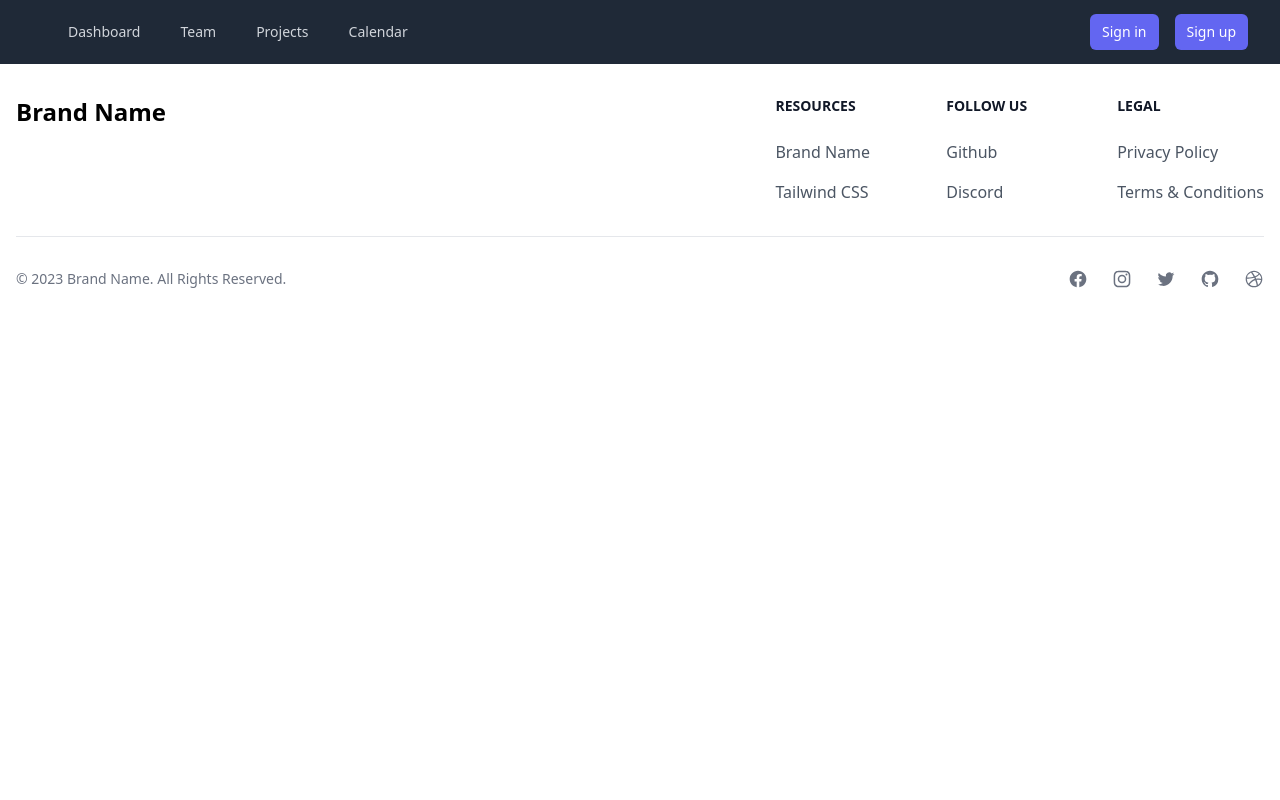
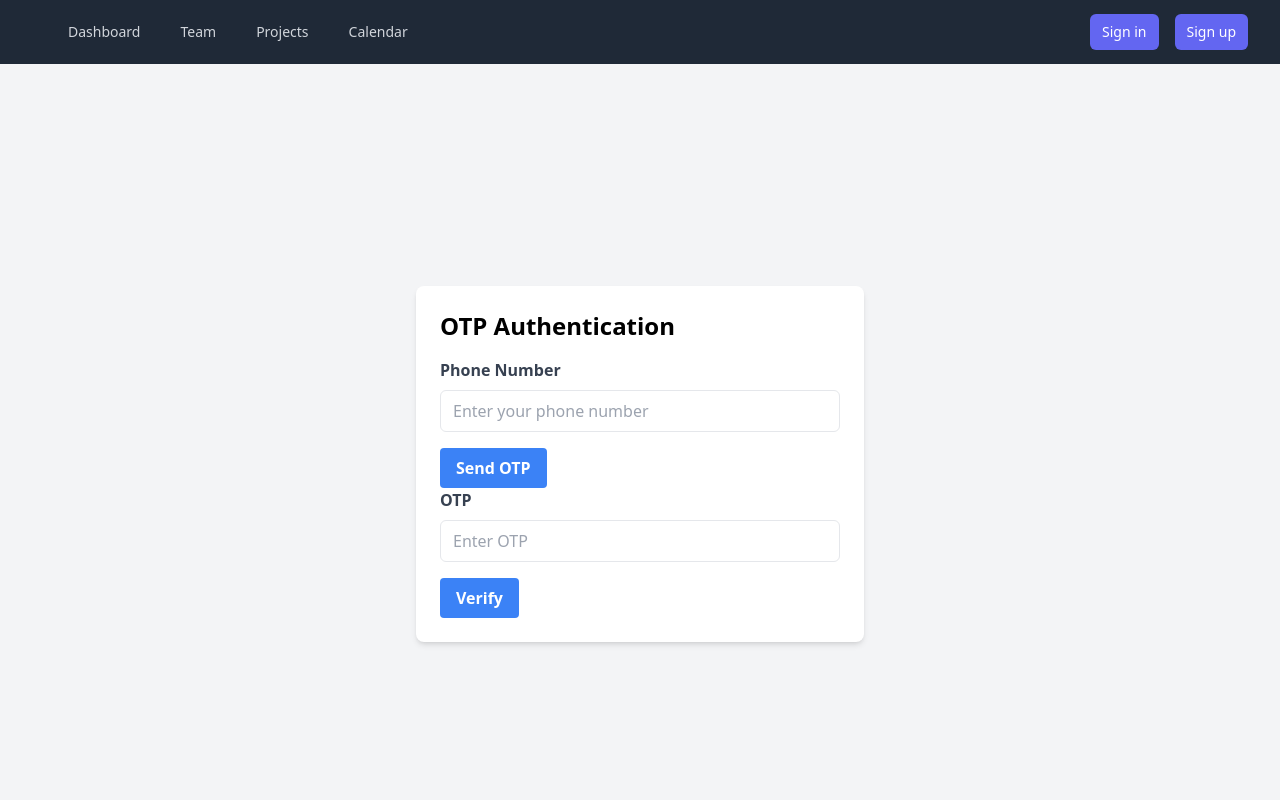
Before and after one commit to KishorBalgi/hackverse-4.0, a React (Create React App) app in the folder Frontend/: page /otp in a window 1280 px wide. Shown: the top 800 px of the page. Built offline with nearby package versions, Linux system fonts and the light colour scheme.

Commit message:
otp authentication added

```diff
--- a/Frontend/package.json
+++ b/Frontend/package.json
@@ -6,6 +6,7 @@
     "@testing-library/jest-dom": "^5.16.5",
     "@testing-library/react": "^13.4.0",
     "@testing-library/user-event": "^13.5.0",
+    "axios": "^1.3.5",
     "react": "^18.2.0",
     "react-dom": "^18.2.0",
     "react-router-dom": "^6.10.0",
--- a/Frontend/src/App.js
+++ b/Frontend/src/App.js
@@ -4,6 +4,7 @@ import SignUp from './Components/Authenticate/signup';
 import SignIn from './Components/Authenticate/signin';
 import Navbar from './Components/Navbar';
 import Footer from './Components/Footer';
+import OTP from './Components/Authenticate/otp';
 
 const App = () => {
   return (
@@ -12,6 +13,7 @@ const App = () => {
     <Routes>
       <Route path='/signup' element={<SignUp/>}/>
       <Route path='/signin' element={<SignIn/>}/>
+      <Route path='/otp' element={<OTP/>}/>
     </Routes>
     <Footer/>
     </>
--- /dev/null
+++ b/Frontend/src/Components/Authenticate/otp.jsx
@@ -0,0 +1,87 @@
+import { useState } from "react";
+
+const OTP = () => {
+
+    const [phoneno, setPhoneno] = useState();
+    const [otp, setOtp] = useState();
+
+    const submitNumberHandler = (e) => {
+        e.preventDefault();
+        console.log(phoneno);
+    }
+
+    const otpSubmitHandler = (e) => {
+        e.preventDefault();
+        console.log(otp);
+    }
+
+    const numberHandler = (e) => {
+        setPhoneno(e.target.value);
+    }
+
+    const otpHandler = (e) => {
+        setOtp(e.target.value);
+    }
+
+    return (
+        <div className="flex flex-col justify-center items-center min-h-screen bg-gray-100">
+            <div className="w-full max-w-md p-6 bg-white rounded-lg shadow-md">
+                <h2 className="text-2xl font-bold mb-4">OTP Authentication</h2>
+                <form onSubmit={submitNumberHandler}>
+                    <div className="mb-4">
+                        <label
+                            htmlFor="phoneno"
+                            className="block text-gray-700 font-bold mb-2"
+                        >
+                            Phone Number
+                        </label>
+                        <input
+                            type="number"
+                            id="phoneno"
+                            name="phoneno"
+                            value={phoneno}
+                            onChange={numberHandler}
+                            className="border rounded-md py-2 px-3 w-full"
+                            placeholder="Enter your phone number"
+                        />
+                    </div>
+                    <button
+                        type="submit"
+                        className="bg-blue-500 hover:bg-blue-700 text-white font-bold py-2 px-4 rounded"
+                    >
+                        Send OTP
+                    </button>
+                </form>
+                <form>
+
+                    <div className="mb-4">
+                        <label
+                            htmlFor="otp"
+                            className="block text-gray-700 font-bold mb-2"
+                        >
+                            OTP
+                        </label>
+                        <input
+                            type="number"
+                            id="otp"
+                            name="otp"
+                            value={otp}
+                            onChange={otpHandler}
+                            className="border rounded-md py-2 px-3 w-full"
+                            placeholder="Enter OTP"
+                        />
+                    </div>
+
+                    <button
+                        type="submit"
+                        className="bg-blue-500 hover:bg-blue-700 text-white font-bold py-2 px-4 rounded"
+                    >
+                        Verify
+                    </button>
+                </form>
+            </div>
+        </div>
+    );
+}
+
+export default OTP;
```
Also changed, not shown: Frontend/src/Components/Authenticate/signin.jsx (+0 -12 lines), Frontend/src/Components/Authenticate/signup.jsx (+0 -12 lines), 1 other file (tests, documents, lock files or other folders).
